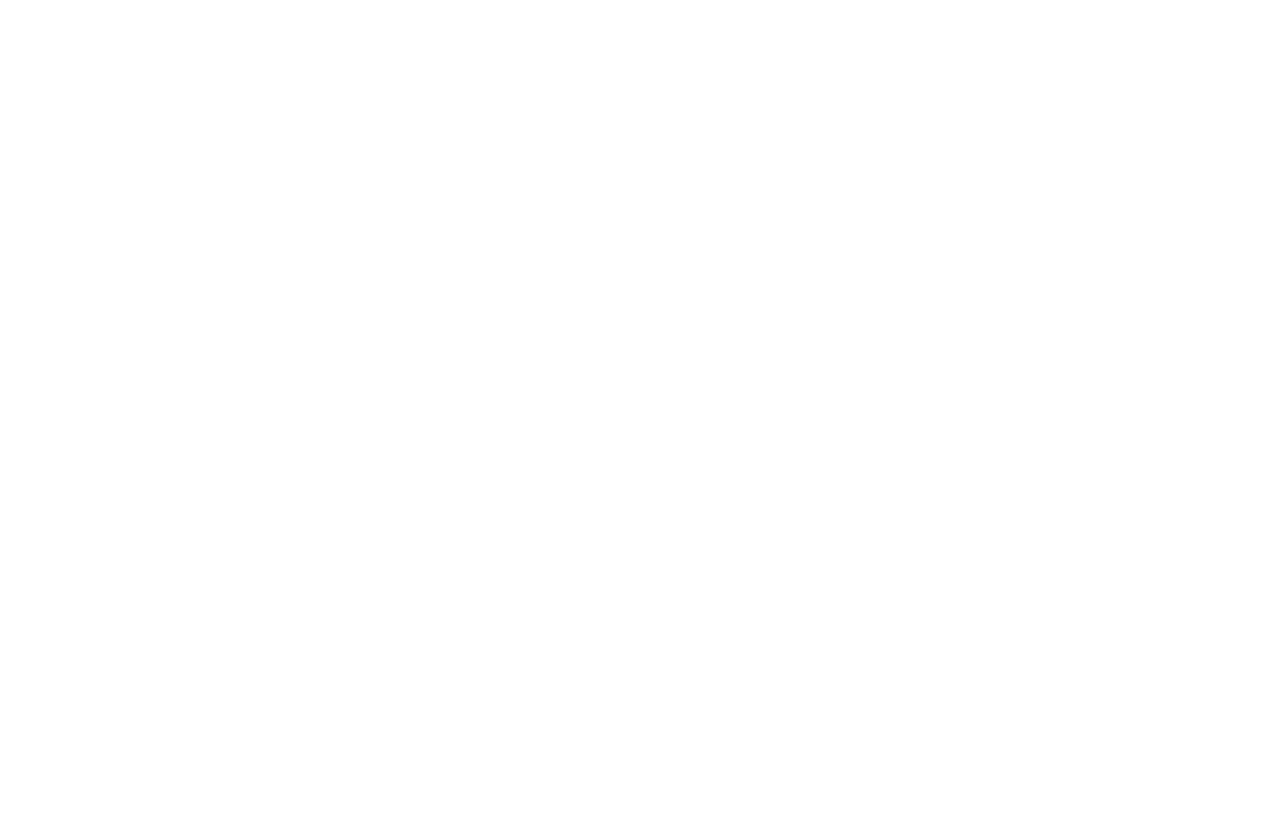
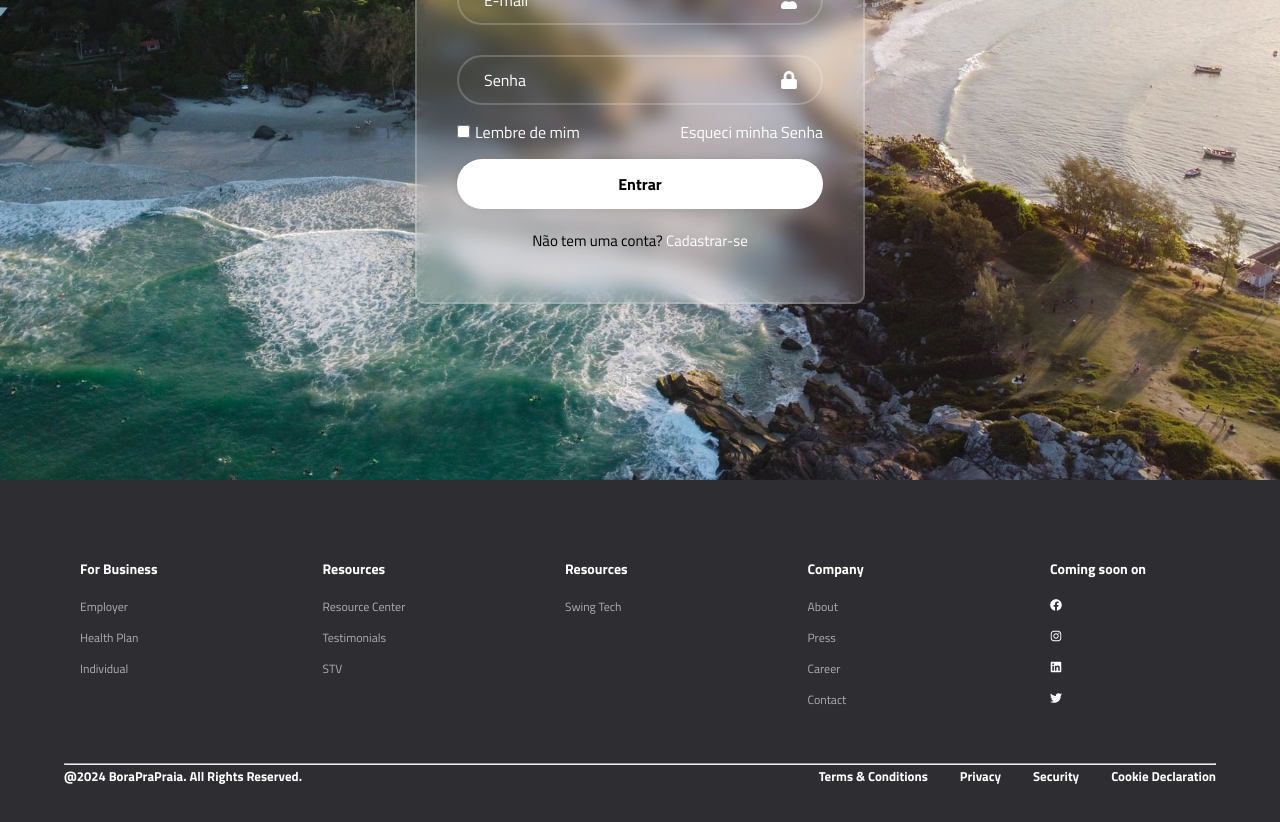
Before and after one commit to llucaasbarros/loginpagereact, a React (Vite) app: page / in a window 1280 px wide. Shown: the part 400-1222 px from the top of the page. Before the commit the page ends 800 px from the top, so only its background shows below. Built offline with nearby package versions, Linux system fonts and the light colour scheme.

Commit message:
Adding Footer

```diff
--- a/src/App.jsx
+++ b/src/App.jsx
@@ -1,15 +1,17 @@
-import './App.css'
+import './App.css';
 import Login from "./Components/Login/Login";
 import Navbar from './Components/Navbar/Navbar';
+import Footer from './Components/Footer/Footer';
 import React from 'react'; // Importa React para poder usar React.Fragment
-
 
 function App() {
   return (
     <div>
       <Navbar />
+      <div className='App'><Login /></div>
+      <Footer />
     </div>
   );
 }
 
-export default App
+export default App;
--- /dev/null
+++ b/src/Components/Footer/Footer.css
@@ -0,0 +1,125 @@
+.section__padding {
+    padding: 4rem 4rem;
+}
+
+.footer {
+    background-color: #2d2d32;
+}
+
+.sb__footer {
+    display: flex;
+    flex-direction: column;
+}
+
+.sb__footer-links {
+    display: flex;
+    justify-content: space-between;
+    align-items: flex-start;
+    flex-direction: row;
+    flex-wrap: wrap;
+    width: 100%;
+    text-align: left;
+    margin-bottom: 2rem;
+}
+
+.sb__footer-links_div {
+    width: 150px;
+    margin: 1rem;
+    display: flex;
+    justify-content: flex-start;
+    flex-direction: column;
+    color: white;
+}
+
+a {
+    color: rgb(175, 175, 179);
+    text-decoration: none;
+}
+
+.socialmedia {
+    display: flex;
+    flex-direction: column; /* Altera a direção dos itens para coluna */
+}
+
+.socialmedia img {
+    width: 80%;
+}
+
+.sb__footer-links_div h4 {
+    font-size: 14px;
+    line-height: 17px;
+    margin-bottom: 0.9rem;
+}
+
+.sb__footer-links_div p {
+    font-size: 12px;
+    line-height: 15px;
+    margin: 0.5rem 0;
+    cursor: pointer;
+}
+
+.sb__footer-below {
+    display: flex;
+    flex-direction: row;
+    justify-content: space-between;
+    margin-top: 0.2rem;
+}
+
+.sb__footer-below-links {
+    display: flex;
+    flex-direction: row;
+}
+
+.sb__footer-below-links p {
+    font-size: 13px;
+    line-height: 15px;
+    margin-left: 2rem;
+    color: white;
+    font-weight: 600;
+}
+
+hr {
+    color: white !important;
+    width: 100%;
+}
+
+.sb__footer-copyright p {
+    font-size: 13px;
+    line-height: 15px;
+    color: white;
+    font-weight: 600;
+}
+
+@media screen and (max-width: 550px) {
+    .sb__footer-heading h1 {
+        font-size: 34px;
+        line-height: 42px;
+    }
+    .sb__footer-links div {
+        margin: 1rem 0;
+    }
+    .sb__footer-btn p {
+        font-size: 14px;
+        line-height: 20px;
+    }
+    .sb__footer-below {
+        flex-direction: column;
+        justify-content: left;
+    }
+
+    .sb__footer-below-links {
+        flex-direction: column;
+    }
+
+    .sb__footer-below-links p {
+        margin-left: 0rem;
+        margin-top: 1rem;
+    }
+}
+
+@media screen and (max-width: 400px) {
+    .sb__footer-heading h1 {
+        font-size: 27px;
+        line-height: 38px;
+    }
+}
--- /dev/null
+++ b/src/Components/Footer/Footer.jsx
@@ -0,0 +1,92 @@
+import React from 'react';
+import './Footer.css';
+import { FaTwitter, FaInstagram, FaLinkedin, FaFacebook } from 'react-icons/fa';
+
+const Footer = () => {
+  return (
+    <div className='footer'>
+      <div className='sb__footer section__padding'>
+        <div className='sb__footer-links'>
+          <div className='sb__footer-links_div'>
+            <h4>For Business</h4>
+            <a href='/employer'>
+              <p>Employer</p>
+            </a>
+            <a href='/healthplan'>
+              <p>Health Plan</p>
+            </a>
+            <a href='/individual'>
+              <p>Individual</p>
+            </a>
+          </div>
+          <div className='sb__footer-links_div'>
+            <h4>Resources</h4>
+            <a href='/resource'>
+              <p>Resource Center</p>
+            </a>
+            <a href='/employer'>
+              <p>Testimonials</p>
+            </a>
+            <a href='/employer'>
+              <p>STV</p>
+            </a>
+          </div>
+          <div className='sb__footer-links_div'>
+            <h4>Resources</h4>
+            <a href='/resource'>
+              <p>Swing Tech</p>
+            </a>
+          </div>
+          <div className='sb__footer-links_div'>
+            <h4>Company</h4>
+            <a href='/about'>
+              <p>About</p>
+            </a>
+            <a href='/press'>
+              <p>Press</p>
+            </a>
+            <a href='/career'>
+              <p>Career</p>
+            </a>
+            <a href='/contact'>
+              <p>Contact</p>
+            </a>
+          </div>
+          <div className='sb__footer-links_div'>
+            <h4>Coming soon on</h4>
+            <div className='socialmedia'>
+              <p><FaFacebook /></p>
+              <p><FaInstagram /></p>
+              <p><FaLinkedin /></p>
+              <p><FaTwitter /></p>
+            </div>
+          </div>
+        </div>
+        <hr />
+        <div className='sb__footer-below'>
+          <div className='sb__footer-copyright'>
+            <p>
+              @{new Date().getFullYear()} BoraPraPraia. All Rights Reserved.
+            </p>
+          </div>
+          <div className='sb__footer-below-links'>
+            <a href='/terms'>
+              <div><p>Terms & Conditions</p></div>
+            </a>
+            <a href='/privacy'>
+              <div><p>Privacy</p></div>
+            </a>
+            <a href='/security'>
+              <div><p>Security</p></div>
+            </a>
+            <a href='/cookie'>
+              <div><p>Cookie Declaration</p></div>
+            </a>
+          </div>
+        </div>
+      </div>
+    </div>
+  );
+};
+
+export default Footer;
```
